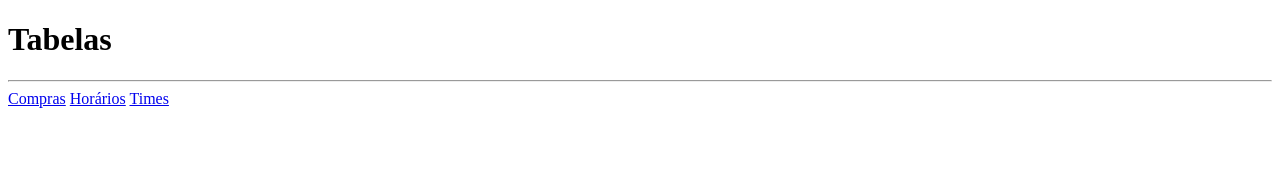
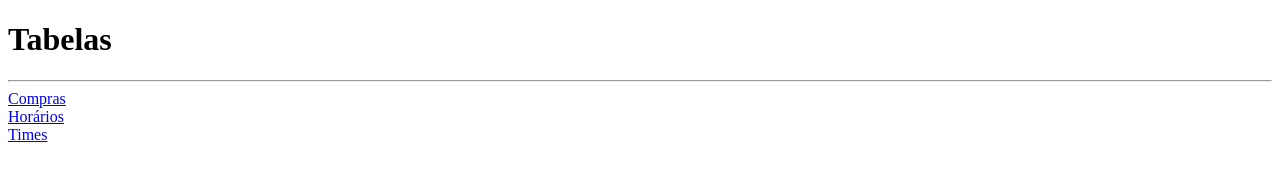
Before and after one commit to Linsarthur/FS19-DC, a plain HTML site: page aula-04/index.html in a window 1280 px wide. Drawn offline with Linux system fonts and the light colour scheme.

Commit message:
atualização de arquivos

```diff
--- a/aula-04/index.html
+++ b/aula-04/index.html
@@ -8,8 +8,8 @@
 <body>
     <h1>Tabelas</h1>
     <hr>
-    <a href="tabelas/compras/index.html">Compras</a>
-    <a href="tabelas/horarios/index.html">Horários</a>
+    <a href="tabelas/compras/index.html">Compras</a> <br>
+    <a href="tabelas/horarios/index.html">Horários</a> <br>
     <a href="tabelas/times/index.html">Times</a>
 </body>
 </html>
```
